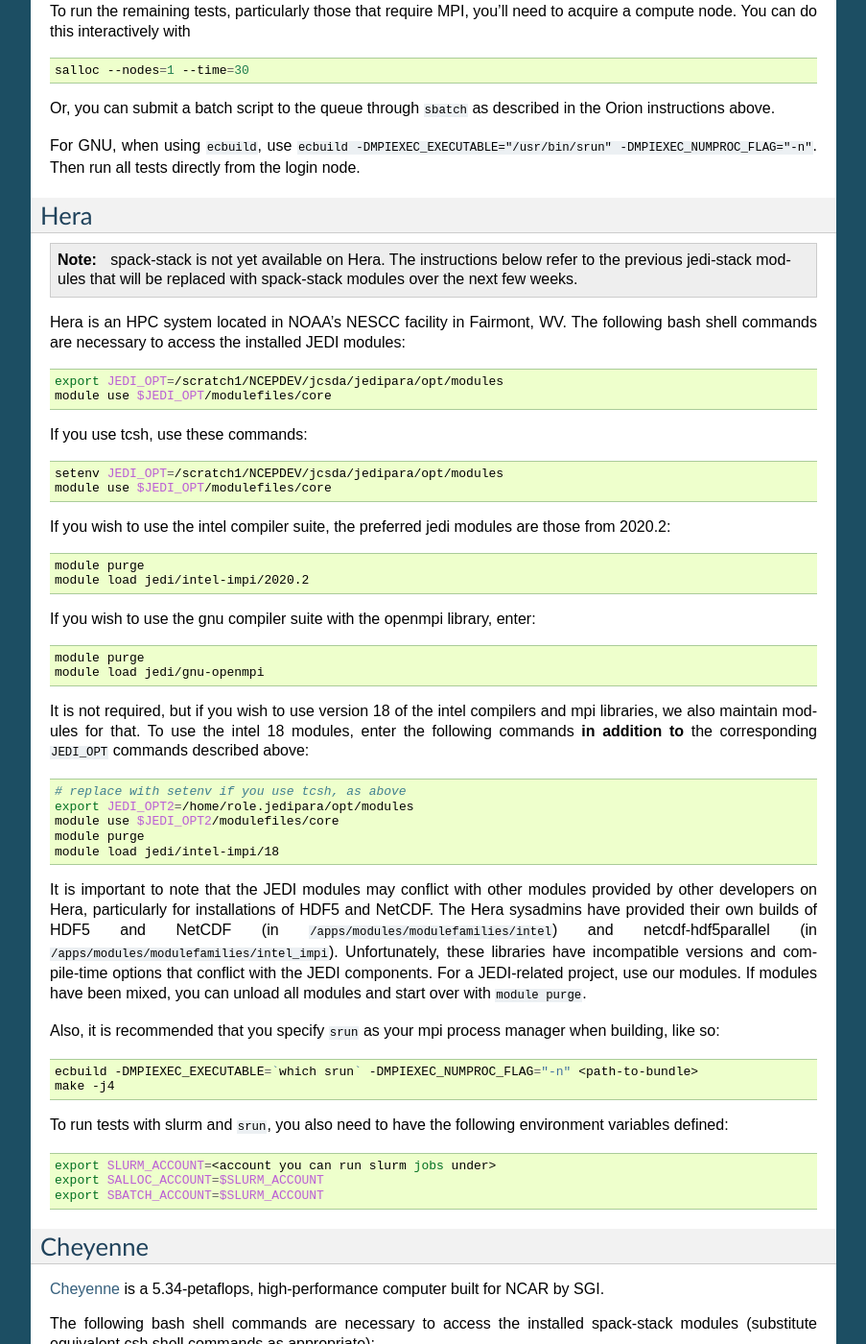
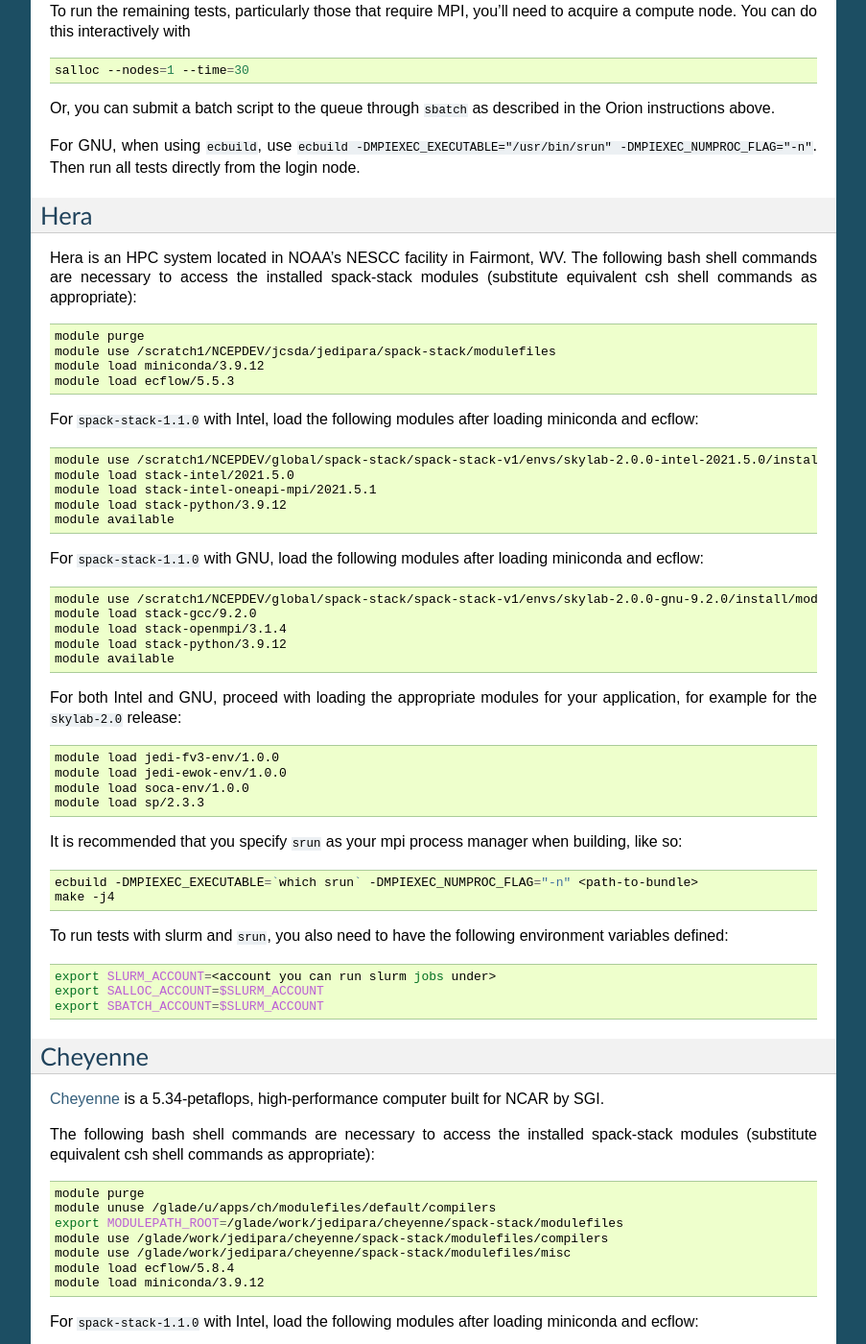
Before and after one commit to JCSDA/jedi-docs, a Sphinx documentation site: the page built from docs/using/jedi_environment/modules.rst, in a window 1280 px wide and 1400 px high, scrolled down 4333 px. Shown: the whole window at 96% size, without its empty margins (198-1101 px from the left). Built offline with Sphinx 7.4.7, drawn with Linux system fonts in a browser that asks for light colours; some of the changed text lies outside the part shown.

Commit message:
Update ./docs/using/jedi_environment/modules.rst and ./docs/using/building_and_running/running_skylab.rst

```diff
--- a/docs/using/building_and_running/running_skylab.rst
+++ b/docs/using/building_and_running/running_skylab.rst
@@ -23,8 +23,6 @@
     AMI ID ami-02e7b2df53af9596b
 
     Recommend using t2.2xlarge instance or M5 instance with 32 cores (expensive …)
-
-
 
   - Red Hat 8 with gnu-11.2.1 and openmpi-4.1.4:
 
@@ -123,7 +121,7 @@
   module load miniconda/3.9.12
   module load ecflow/5.8.4
   module use /data/prod/jedi/spack-stack/spack-stack-v1/envs/skylab-2.0.0-intel-2021.5.0/install/modulefiles/Core
-  module load stack-intel/2022.1
+  module load stack-intel/2021.5.0
   module load stack-intel-oneapi-mpi/2021.5.0
   module load stack-python/3.9.12
   module load jedi-ewok-env/1.0.0 jedi-fv3-env/1.0.0 soca-env/1.0.0 sp/2.3.3
--- a/docs/using/jedi_environment/modules.rst
+++ b/docs/using/jedi_environment/modules.rst
@@ -67,15 +67,15 @@
 .. code-block:: bash
 
    module purge
-   module use module use /work/noaa/da/jedipara/spack-stack/modulefiles
+   module use /work/noaa/da/role-da/spack-stack/modulefiles
    module load miniconda/3.9.7
    module load ecflow/5.8.4
 
-For ``spack-stack-1.0.1`` with Intel, load the following modules after loading miniconda and ecflow:
+For ``spack-stack-1.1.0`` with Intel, load the following modules after loading miniconda and ecflow:
 
 .. code-block:: bash
 
-   module use /work/noaa/da/role-da/spack-stack/spack-stack-v1/envs/skylab-1.0.0-intel-2022.0.2/install/modulefiles/Core
+   module use /work/noaa/da/role-da/spack-stack/spack-stack-v1/envs/skylab-2.0.0-intel-2022.0.2/install/modulefiles/Core
    module load stack-intel/2022.0.2
    module load stack-intel-oneapi-mpi/2021.5.1
    module load stack-python/3.9.7
@@ -85,19 +85,20 @@
 
 .. code-block:: bash
 
-   module use /work/noaa/da/role-da/spack-stack/spack-stack-v1/envs/skylab-1.0.0-gnu-10.2.0-openmpi-4.0.4/install/modulefiles/Core
+   module use /work/noaa/da/role-da/spack-stack/spack-stack-v1/envs/skylab-2.0.0-gnu-10.2.0/install/modulefiles/Core
    module load stack-gcc/10.2.0
    module load stack-openmpi/4.0.4
    module load stack-python/3.9.7
    module available
 
-For both Intel and GNU, proceed with loading the appropriate modules for your application, for example for the ``skylab-1.0`` release:
+For both Intel and GNU, proceed with loading the appropriate modules for your application, for example for the ``skylab-2.0`` release:
 
 .. code-block:: bash
 
    module load jedi-fv3-env/1.0.0
    module load jedi-ewok-env/1.0.0
-   module load nco/5.0.6
+   module load soca-env/1.0.0
+   module load sp/2.3.3
 
 
 After loading the appropiate modules, you need to clone the jedi-bundle, create a build directory, configure, and build the bundle.
@@ -205,35 +206,34 @@
    module load miniconda/3.9.7
    module load ecflow/5.8.4
 
-For ``spack-stack-1.0.2`` with Intel, load the following modules after loading miniconda and ecflow:
+For ``spack-stack-1.1.0`` with Intel, load the following modules after loading miniconda and ecflow:
 
 .. code-block:: bash
 
-   ulimit -s unlimited
-   module use /discover/swdev/jcsda/spack-stack/spack-stack-v1/envs/skylab-1.0.2-intel-2022.0.1/install/modulefiles/Core
+   module use /gpfsm/dswdev/jcsda/spack-stack/spack-stack-v1/envs/skylab-2.0.0-intel-2022.0.1/install/modulefiles/Core
    module load stack-intel/2022.0.1
    module load stack-intel-oneapi-mpi/2021.5.0
    module load stack-python/3.9.7
    module available
 
-For ``spack-stack-1.0.2`` with GNU, load the following modules after loading miniconda and ecflow:
+For ``spack-stack-1.1.0`` with GNU, load the following modules after loading miniconda and ecflow:
 
 .. code-block:: bash
 
-   ulimit -s unlimited
-   module use /gpfsm/dswdev/jcsda/spack-stack/spack-stack-v1/envs/skylab-1.0.2-gnu-10.1.0/install/modulefiles/Core
+   module use /gpfsm/dswdev/jcsda/spack-stack/spack-stack-v1/envs/skylab-2.0.0-gnu-10.1.0/install/modulefiles/Core
    module load stack-gcc/10.1.0
    module load stack-openmpi/4.1.3
    module load stack-python/3.9.7
    module available
 
-For both Intel and GNU, proceed with loading the appropriate modules for your application, for example for the ``skylab-1.0`` release:
+For both Intel and GNU, proceed with loading the appropriate modules for your application, for example for the ``skylab-2.0`` release:
 
 .. code-block:: bash
 
    module load jedi-fv3-env/1.0.0
    module load jedi-ewok-env/1.0.0
-   module load nco/5.0.6
+   module load soca-env/1.0.0
+   module load sp/2.3.3
 
 Note that the existing toolchain for Discover in ``jedi-cmake`` is outdated and cannot be used. Also, different methods are needed for Intel and GNU.
 
@@ -256,54 +256,46 @@
 Hera
 -----
 
-.. note:: spack-stack is not yet available on Hera. The instructions below refer to the previous jedi-stack modules that will be replaced with spack-stack modules over the next few weeks.
+Hera is an HPC system located in NOAA's NESCC facility in Fairmont, WV. The following bash shell commands are necessary to access the installed spack-stack modules (substitute equivalent csh shell commands as appropriate):
 
-Hera is an HPC system located in NOAA's NESCC facility in Fairmont, WV. The following bash shell commands are necessary to access the installed JEDI modules:
-
-.. code-block:: bash
-
-   export JEDI_OPT=/scratch1/NCEPDEV/jcsda/jedipara/opt/modules
-   module use $JEDI_OPT/modulefiles/core
-
-If you use tcsh, use these commands:
-
-.. code-block:: bash
-
-   setenv JEDI_OPT=/scratch1/NCEPDEV/jcsda/jedipara/opt/modules
-   module use $JEDI_OPT/modulefiles/core
-
-If you wish to use the intel compiler suite, the preferred jedi modules are those from 2020.2:
 
 .. code-block:: bash
 
    module purge
-   module load jedi/intel-impi/2020.2
+   module use /scratch1/NCEPDEV/jcsda/jedipara/spack-stack/modulefiles
+   module load miniconda/3.9.12
+   module load ecflow/5.5.3
 
-If you wish to use the gnu compiler suite with the openmpi library, enter:
+For ``spack-stack-1.1.0`` with Intel, load the following modules after loading miniconda and ecflow:
 
 .. code-block:: bash
 
-   module purge
-   module load jedi/gnu-openmpi
+   module use /scratch1/NCEPDEV/global/spack-stack/spack-stack-v1/envs/skylab-2.0.0-intel-2021.5.0/install/modulefiles/Core
+   module load stack-intel/2021.5.0
+   module load stack-intel-oneapi-mpi/2021.5.1
+   module load stack-python/3.9.12
+   module available
 
-It is not required, but if you wish to use version 18 of the intel compilers and mpi libraries, we also maintain modules for that.  To use the intel 18 modules, enter the following commands **in addition to** the corresponding ``JEDI_OPT`` commands described above:
+For ``spack-stack-1.1.0`` with GNU, load the following modules after loading miniconda and ecflow:
 
 .. code-block:: bash
 
-   # replace with setenv if you use tcsh, as above
-   export JEDI_OPT2=/home/role.jedipara/opt/modules
-   module use $JEDI_OPT2/modulefiles/core
-   module purge
-   module load jedi/intel-impi/18
+   module use /scratch1/NCEPDEV/global/spack-stack/spack-stack-v1/envs/skylab-2.0.0-gnu-9.2.0/install/modulefiles/Core
+   module load stack-gcc/9.2.0
+   module load stack-openmpi/3.1.4
+   module load stack-python/3.9.12
+   module available
 
-It is important to note that the JEDI modules may conflict with other modules provided by other developers on
-Hera, particularly for installations of HDF5 and NetCDF. The Hera sysadmins have provided their own builds of
-HDF5 and NetCDF (in ``/apps/modules/modulefamilies/intel``) and netcdf-hdf5parallel
-(in ``/apps/modules/modulefamilies/intel_impi``). Unfortunately, these libraries have incompatible versions and compile-time
-options that conflict with the JEDI components. For a JEDI-related project, use our modules.
-If modules have been mixed, you can unload all modules and start over with ``module purge``.
+For both Intel and GNU, proceed with loading the appropriate modules for your application, for example for the ``skylab-2.0`` release:
 
-Also, it is recommended that you specify :code:`srun` as your mpi process manager when building, like so:
+.. code-block:: bash
+
+   module load jedi-fv3-env/1.0.0
+   module load jedi-ewok-env/1.0.0
+   module load soca-env/1.0.0
+   module load sp/2.3.3
+
+It is recommended that you specify :code:`srun` as your mpi process manager when building, like so:
 
 .. code-block:: bash
 
@@ -335,35 +327,34 @@
    module load ecflow/5.8.4
    module load miniconda/3.9.12
 
-For ``spack-stack-1.0.1`` with Intel, load the following modules after loading miniconda and ecflow:
+For ``spack-stack-1.1.0`` with Intel, load the following modules after loading miniconda and ecflow:
 
 .. code-block:: bash
 
-   ulimit -s unlimited
-   module use /glade/work/jedipara/cheyenne/spack-stack/spack-stack-v1/envs/skylab-1.0.0-intel-19.1.1.217/install/modulefiles/Core
+   module use /glade/work/jedipara/cheyenne/spack-stack/spack-stack-v1/envs/skylab-2.0.0-intel-19.1.1.217/install/modulefiles/Core
    module load stack-intel/19.1.1.217
    module load stack-intel-mpi/2019.7.217
    module load stack-python/3.9.12
    module available
 
-For ``spack-stack-1.0.1`` with GNU, load the following modules after loading miniconda and ecflow:
+For ``spack-stack-1.1.0`` with GNU, load the following modules after loading miniconda and ecflow:
 
 .. code-block:: console
 
-   ulimit -s unlimited
-   module use /glade/work/jedipara/cheyenne/spack-stack/spack-stack-v1/envs/skylab-1.0.0-gnu-10.1.0/install/modulefiles/Core
+   module use /glade/work/jedipara/cheyenne/spack-stack/spack-stack-v1/envs/skylab-2.0.0-gnu-10.1.0/install/modulefiles/Core
    module load stack-gcc/10.1.0
    module load stack-openmpi/4.1.1
    module load stack-python/3.9.12
    module available
 
-For both Intel and GNU, proceed with loading the appropriate modules for your application, for example for the ``skylab-1.0`` release:
+For both Intel and GNU, proceed with loading the appropriate modules for your application, for example for the ``skylab-2.0`` release:
 
 .. code-block:: bash
 
    module load jedi-fv3-env/1.0.0
    module load jedi-ewok-env/1.0.0
-   module load nco/5.0.6
+   module load soca-env/1.0.0
+   module load sp/2.3.3
 
 Because of space limitations on your home directory, it's a good idea to build your code on the `glade <https://www2.cisl.ucar.edu/resources/storage-and-file-systems/glade-file-spaces>`_ filesystems (`work` or `scratch`):
 
@@ -490,7 +481,7 @@
 
 S4 is the **Satellite Simulations and Data Assimilation Studies** supercomputer located at the University of Wisconsin-Madison's Space Science and Engineering Center.
 
-The S4 system currently only supports intel compilers.  Furthermore, S4 uses the `slurm <https://slurm.schedmd.com/>`_ task manager for parallel mpi jobs.  Though some slurm implementations allow you to use the usual mpi job scripts :code:`mpirun` or :code:`mpiexec`, these may not function properly on S4.  Instead, you are advised to use the slurm run script :code:`srun`.
+The S4 system currently only supports Intel compilers.  Furthermore, S4 uses the `slurm <https://slurm.schedmd.com/>`_ task manager for parallel mpi jobs.  Though some slurm implementations allow you to use the usual mpi job scripts :code:`mpirun` or :code:`mpiexec`, these may not function properly on S4.  Instead, you are advised to use the slurm run script :code:`srun`.
 
 The following bash shell commands are necessary to access the installed spack-stack modules (substitute equivalent csh shell commands as appropriate):
 
@@ -514,15 +504,16 @@
    module unuse /opt/apps/modulefiles/Compiler/intel/22
    module available
 
-Note the two `module unuse` statements, that need to be run after the stack metamodules are loaded. Loading the Intel compiler meta module loads the Intel compiler module provided by the sysadmins, which adds those two directories to the module path. These contain duplicate libraries that are not compatible with our stack, such as ``hdf4``. Proceed with loading the appropriate modules for your application, for example for the ``skylab-1.0`` release:
+Note the two ``module unuse`` statements, that need to be run after the stack metamodules are loaded. Loading the Intel compiler meta module loads the Intel compiler module provided by the sysadmins, which adds those two directories to the module path. These contain duplicate libraries that are not compatible with our stack, such as ``hdf4``. Proceed with loading the appropriate modules for your application, for example for the ``skylab-2.0`` release:
 
 .. code-block:: bash
 
    module load jedi-fv3-env/1.0.0
    module load jedi-ewok-env/1.0.0
-   module load nco/5.0.6
+   module load soca-env/1.0.0
+   module load sp/2.3.3
 
-When using ``ecbuild``, use ``ecbuild -DMPIEXEC_EXECUTABLE="/usr/bin/srun" -DMPIEXEC_NUMPROC_FLAG="-n"``. After building, you will want to run the ``get`` tests from the login node to download the test data:
+When using ``ecbuild``, use ``cmake -DCMAKE_CROSSCOMPILING_EMULATOR="/usr/bin/srun;-n;1" -DMPIEXEC_EXECUTABLE="/usr/bin/srun" -DMPIEXEC_NUMPROC_FLAG="-n" PATH_TO_SOURCE``. After building, you will want to run the ``get`` tests from the login node to download the test data:
 
 .. code-block:: bash
 
@@ -545,23 +536,7 @@
    #SBATCH --time=0:10:00
    #SBATCH --mail-user=<email-address>
 
-   module purge
-   module use /data/prod/jedi/spack-stack/modulefiles
-   module load miniconda/3.9.12
-   module load ecflow/5.8.4
-
-   ulimit -s unlimited
-   module use /data/prod/jedi/spack-stack/spack-stack-v1/envs/skylab-1.0.0-intel-2021.5.0/install/modulefiles/Core
-   module load stack-intel/2021.5.0
-   module load stack-intel-oneapi-mpi/2021.5.0
-   module load stack-python/3.9.12
-
-   module unuse /opt/apps/modulefiles/Compiler/intel/non-default/22
-   module unuse /opt/apps/modulefiles/Compiler/intel/22
-
-   module load jedi-fv3-env/1.0.0
-   module load jedi-ewok-env/1.0.0
-   module load nco/5.0.6
+   # Insert the module purge and load statements in here
 
    export SLURM_EXPORT_ENV=ALL
    export HDF5_USE_FILE_LOCKING=FALSE
@@ -617,6 +592,6 @@
 --------
 For more information about using Amazon Web Services please see :doc:`JEDI on AWS <./cloud/index>`.
 
-As part of this release, two Amazon Media Images (AMIs) are available that have the necessary `spack-stack-1.0.1` environment
-for `skylab-1.0.0` pre-installed. For more information on how to find these AMIs,
-refer to https://spack-stack.readthedocs.io/en/spack-stack-1.0.1/Platforms.html#amazon-web-services-ubuntu-20-04.
+As part of this release, two Amazon Media Images (AMIs) are available that have the necessary `spack-stack-1.1.0` environment
+for `skylab-2.0.0` pre-installed. For more information on how to find these AMIs,
+refer to https://spack-stack.readthedocs.io/en/spack-stack-1.1.0/Platforms.html#amazon-web-services-ubuntu-20-04.
```
Also changed, not shown: other parts of docs/using/building_and_running/running_skylab.rst (+1 -1 lines), other parts of docs/using/jedi_environment/modules.rst (+2 -3 lines).
